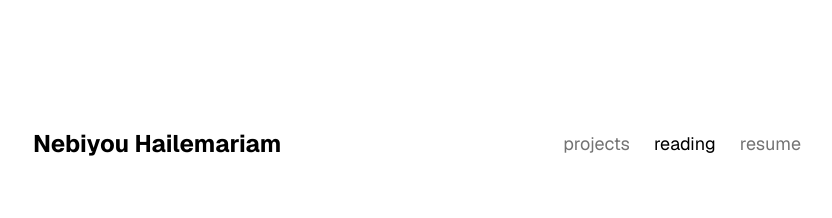
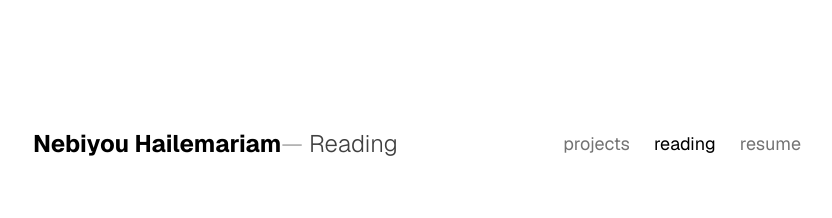
Before and after one commit to nebHailemariam/nebHailemariam.github.io, a Next.js app in the folder my-website/: page /reading in a window 1280 px wide. Shown: the top 218 px of the page, without its empty margins (223-1055 px from the left). Built offline with nearby package versions, Linux system fonts and the light colour scheme.

Commit message:
feat: update navigation with dynamic page titles

```diff
--- a/my-website/components/navigation/Navigation.module.scss
+++ b/my-website/components/navigation/Navigation.module.scss
@@ -43,3 +43,23 @@
 .navItemActive {
   color: var(--color-black);
 }
+
+.pageTitle {
+  font-weight: 300;
+}
+
+.pageTitleDash {
+  color: rgb(163 163 163);
+}
+
+@media (max-width: 580px) {
+  .pageTitle {
+    display: block;
+    font-size: 1.25rem;
+    line-height: 1.75rem;
+  }
+
+  .pageTitleDash {
+    display: none;
+  }
+}
--- a/my-website/components/navigation/Navigation.tsx
+++ b/my-website/components/navigation/Navigation.tsx
@@ -15,13 +15,25 @@ const navLinks: NavLink[] = [
   { label: "resume", href: "/resume" },
 ];
 
+const pageTitles: Record<string, string> = {
+  "/projects": "Projects",
+  "/reading": "Reading",
+  "/resume": "Resume",
+};
+
 export default function Navigation() {
   const pathname = usePathname();
+  const pageTitle = pageTitles[pathname];
 
   return (
     <header className={styles.navContainer}>
       <h1 className={styles.logo}>
         <Link href="/">Nebiyou Hailemariam</Link>
+        {pageTitle ? (
+          <span className={styles.pageTitle}>
+            <span className={styles.pageTitleDash}>—</span> {pageTitle}
+          </span>
+        ) : null}
       </h1>
       <nav className={styles.navigation}>
         {navLinks.map((navLink) => (
```
